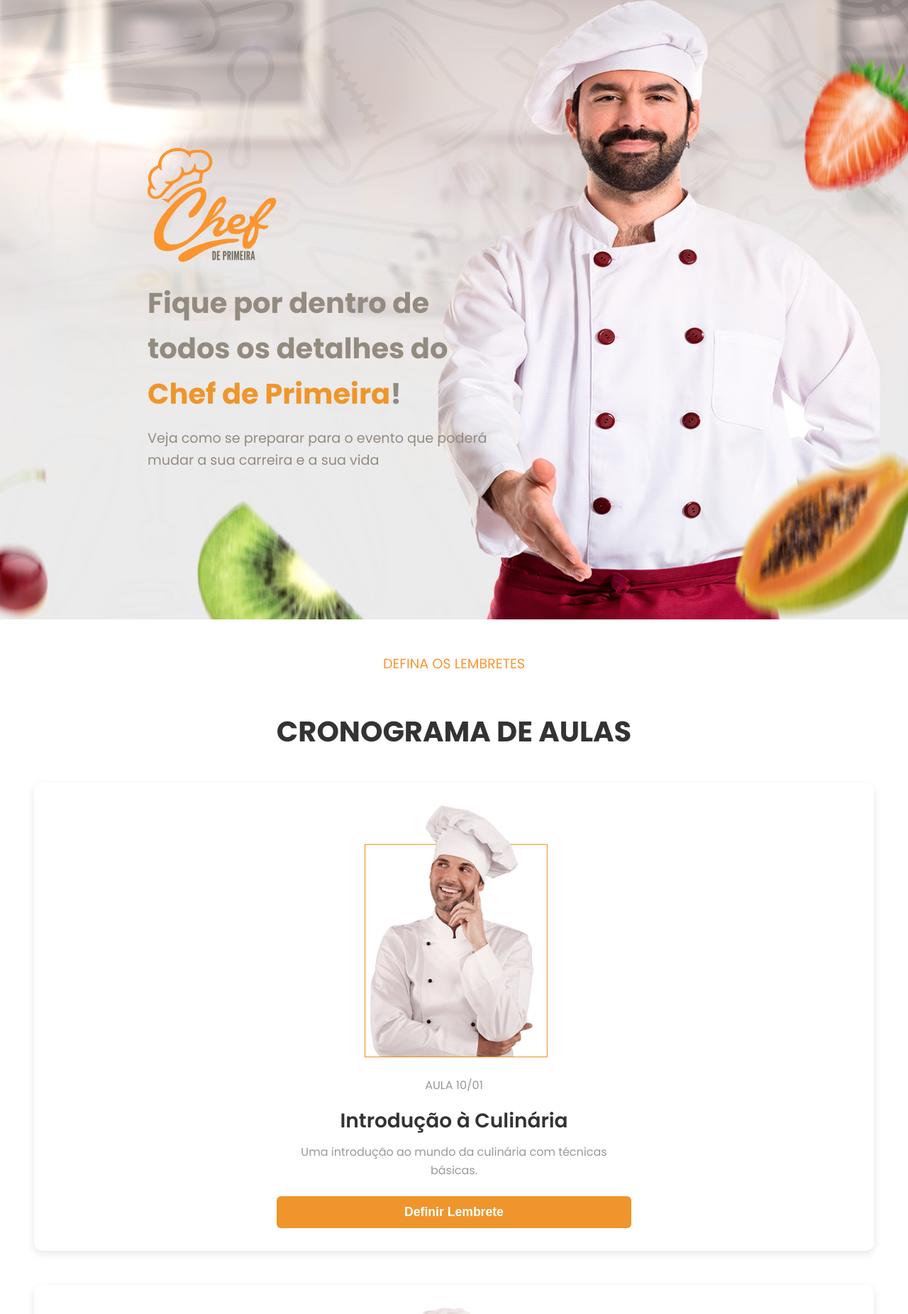
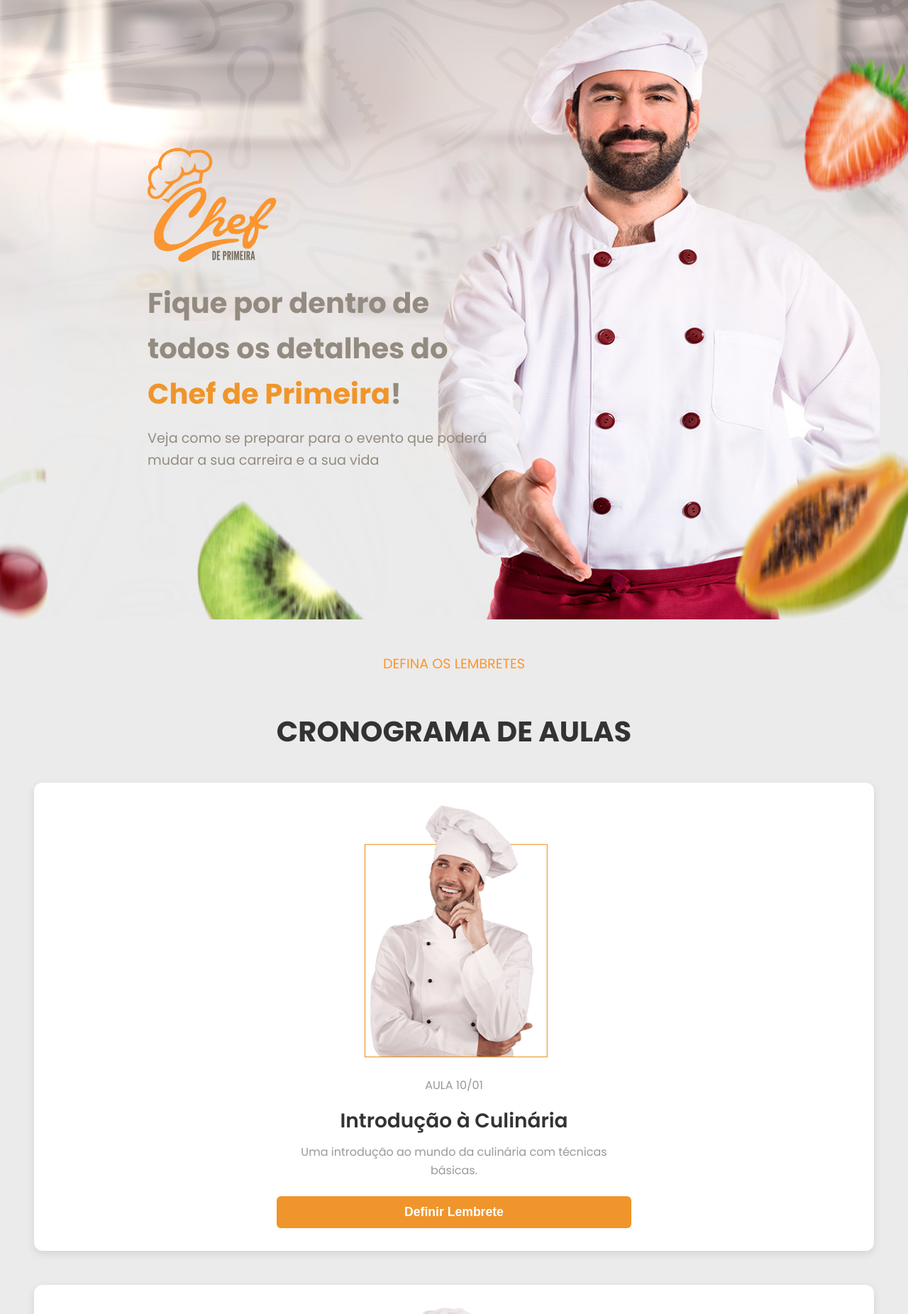
Before and after one commit to MahFelix/chef-de-primeira-interface, a React (Create React App) app: page / in a window 1280 px wide. Shown: the top 1852 px of the page at 71% size. Built offline with nearby package versions, Linux system fonts and the light colour scheme.

Commit message:
⚡ perf: melhoria de backgorund

```diff
--- a/src/components/Cronograma.js
+++ b/src/components/Cronograma.js
@@ -10,6 +10,7 @@ const CronogramaContainer = styled.section`
   flex-direction: column;
   align-items: center;
   width: 100%;
+  background-color: #EBEBEB;
 
   `;
 
```
